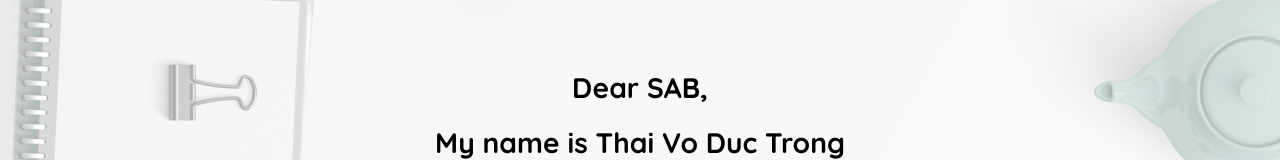
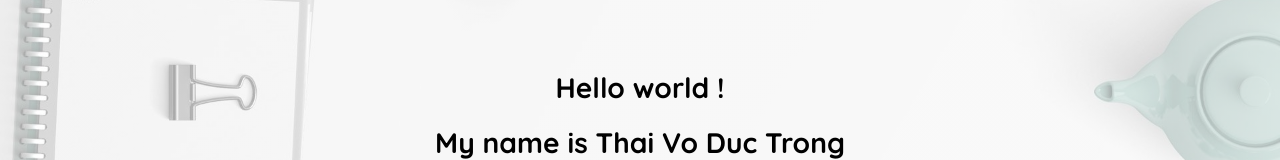
Before and after one commit to dtrongtvo/portfolio, a plain HTML site: page index.html in a window 1280 px wide. Shown: the part 263-423 px from the top of the page. Drawn offline with Linux system fonts and the light colour scheme.

Commit message:
change header

```diff
--- a/index.html
+++ b/index.html
@@ -25,7 +25,7 @@
   <body>
     <header>
       <div class="center">
-        <h1>Dear SAB,</h1>
+        <h1>Hello world !</h1>
         <h1>My name is Thai Vo Duc Trong</h1>
         <p>and this is my little portfolio</p>
       </div>
```
